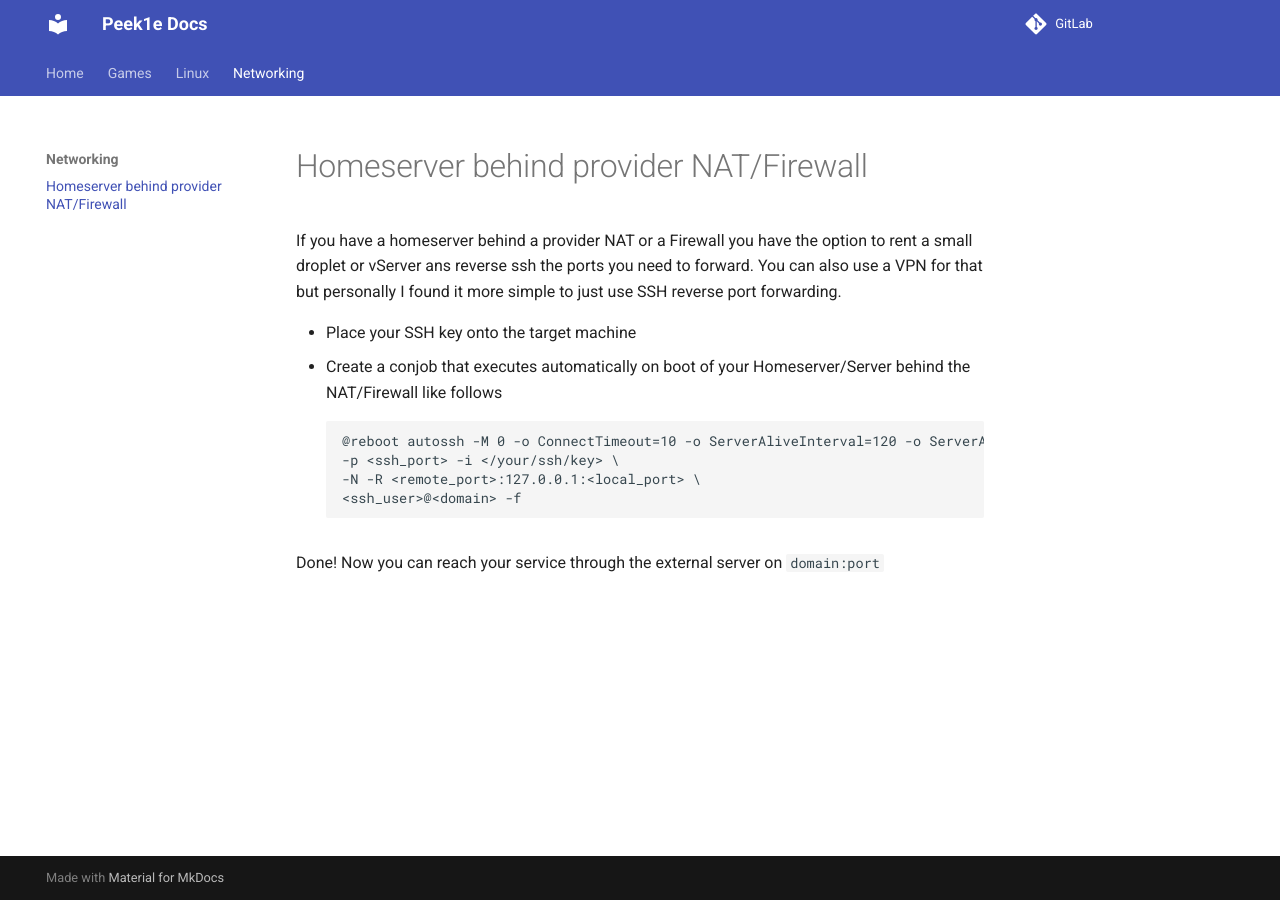
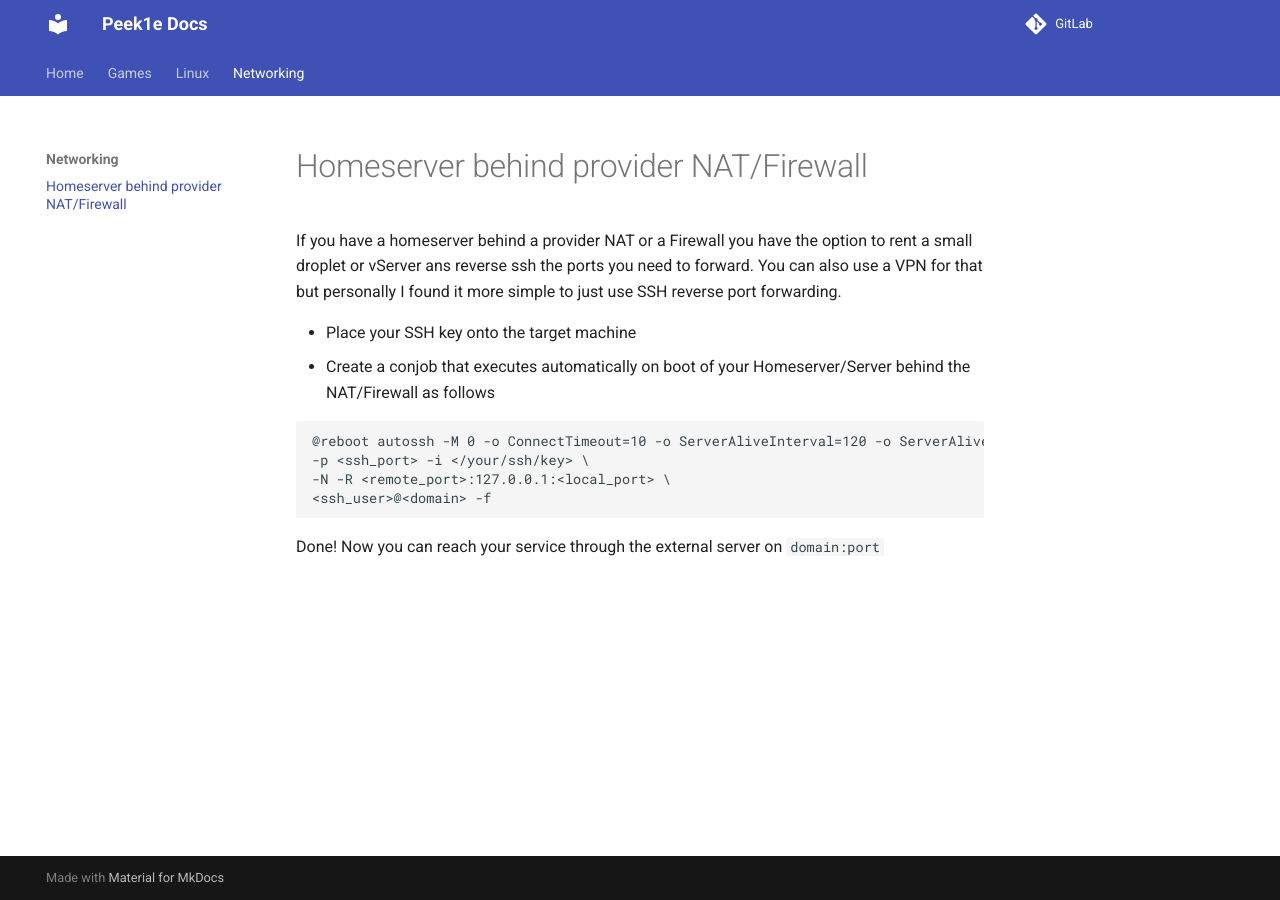
Before and after one commit to PeeK1e/docs, an MkDocs documentation site: the page built from docs/Networking/homeserver-behind-provider-net.md, in a window 1280 px wide. Built offline with MkDocs 1.6.1 and Material for MkDocs 9.7.7, drawn with Linux system fonts in a browser that asks for light colours; comment, search, counter and statistics services are not loaded.

Commit message:
Change: Formatting

````diff
--- a/docs/Networking/homeserver-behind-provider-net.md
+++ b/docs/Networking/homeserver-behind-provider-net.md
@@ -6,7 +6,8 @@ If you have a homeserver behind a provider NAT or a Firewall you have the option
 You can also use a VPN for that but personally I found it more simple to just use SSH reverse port forwarding.
 
 * Place your SSH key onto the target machine
-* Create a conjob that executes automatically on boot of your Homeserver/Server behind the NAT/Firewall like follows
+* Create a conjob that executes automatically on boot of your Homeserver/Server behind the NAT/Firewall as follows
+
 ```
 @reboot autossh -M 0 -o ConnectTimeout=10 -o ServerAliveInterval=120 -o ServerAliveCountMax=2 \
 -p <ssh_port> -i </your/ssh/key> \
````
Also changed, not shown: docs/Games/CS:GO/configs/peek1e.md (+2 -0 lines), docs/Linux/unlock-keyring.md (+3 -0 lines), docs/Linux/wayland/issues.md (+3 -0 lines).
